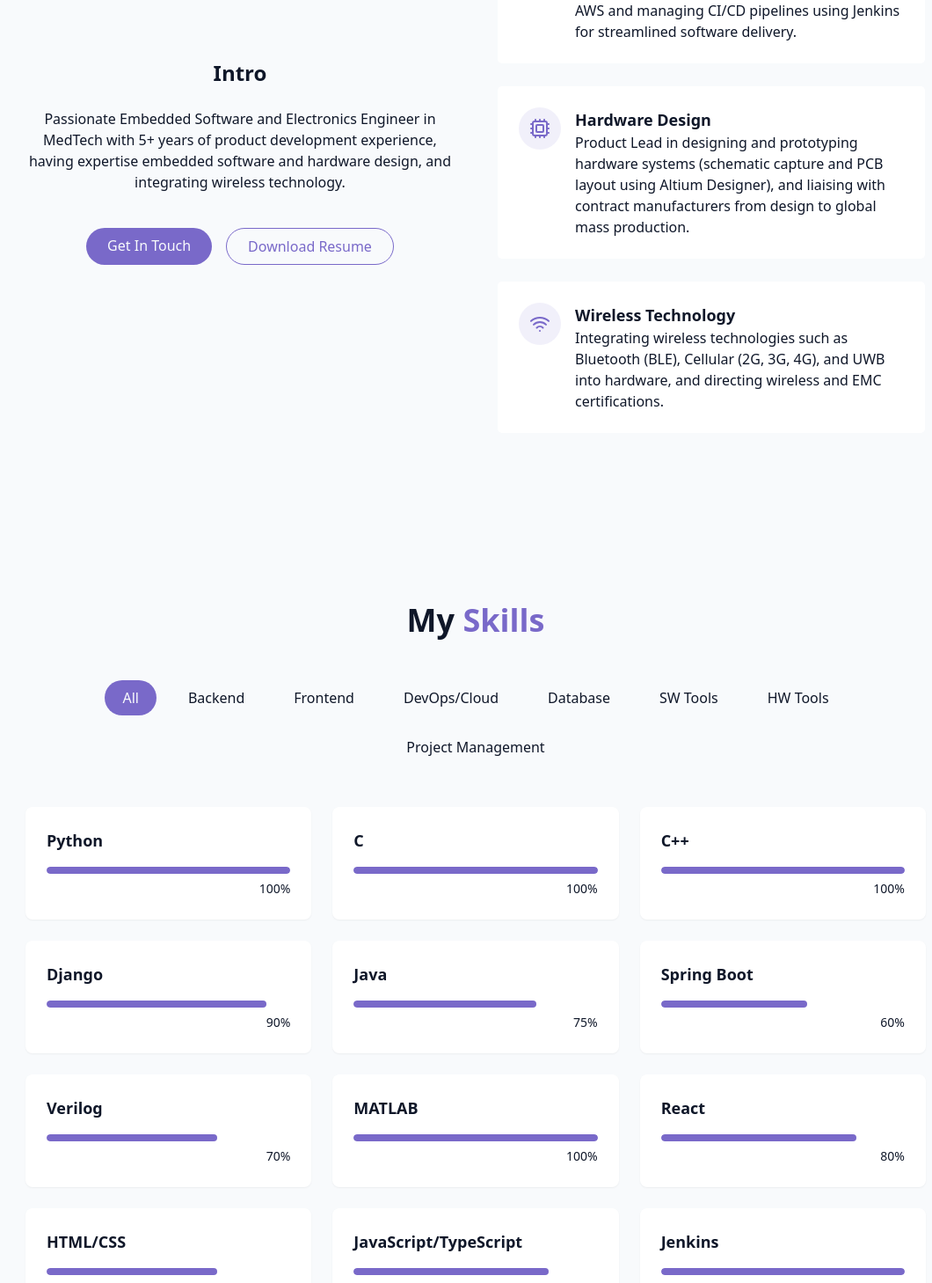
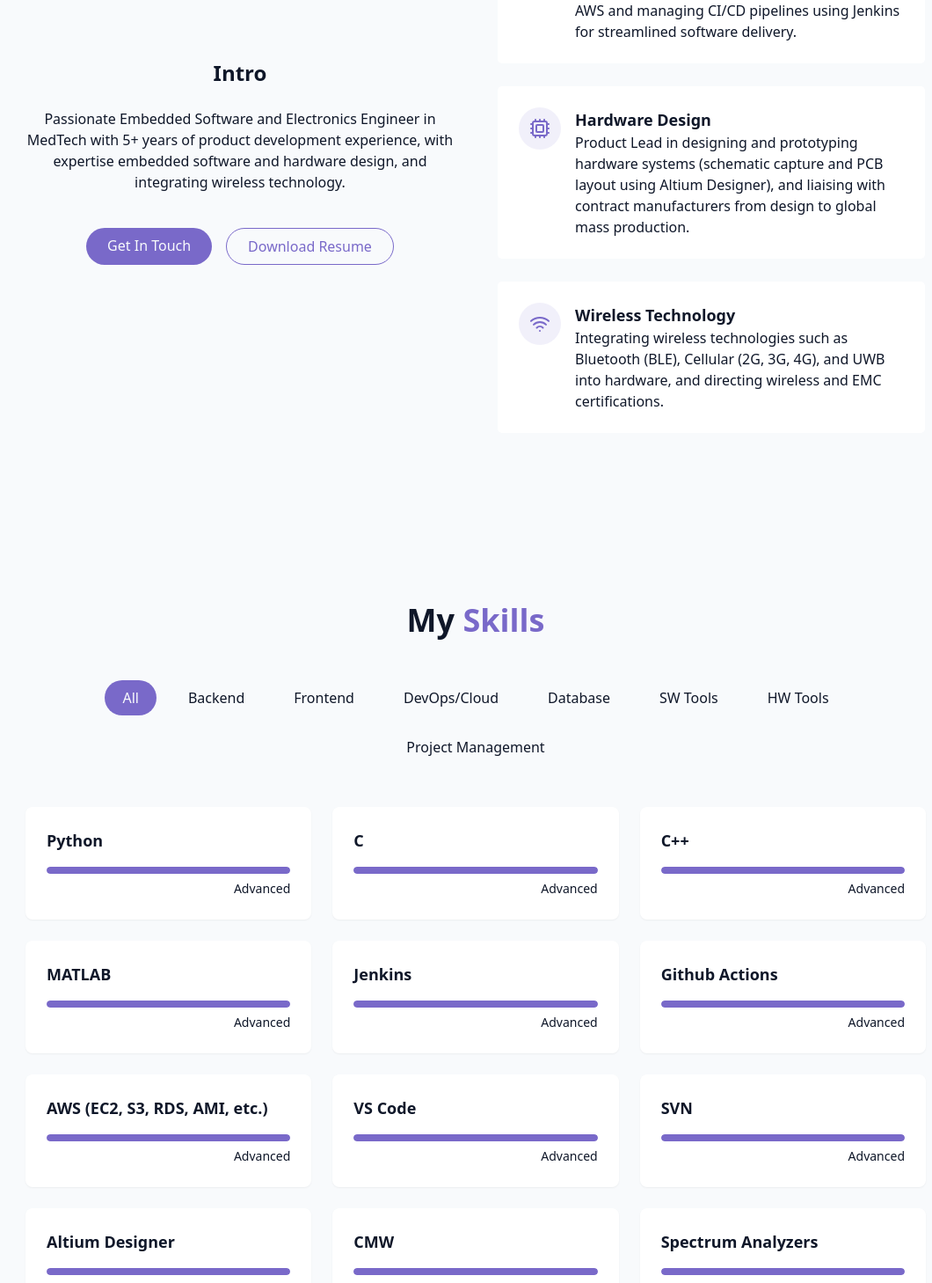
Before and after one commit to jak3ym/officialPortfolio, a React (Vite) app: page / in a window 1280 px wide. Shown: the part 1109-2567 px from the top of the page at 88% size, without its empty margins (99-1159 px from the left). Built offline with nearby package versions, Linux system fonts and the light colour scheme.

Commit message:
main: Improved text and changed leveling.

```diff
--- a/src/components/AboutSection.jsx
+++ b/src/components/AboutSection.jsx
@@ -14,7 +14,7 @@ export const AboutSection = () => {
                     <h3 className="text-2xl font-semibold">Intro</h3>
 
                     <p className="text-muted-foreground">
-                        Passionate Embedded Software and Electronics Engineer in MedTech with 5+ years of product development experience, having expertise embedded software and hardware design, and integrating wireless technology.
+                        Passionate Embedded Software and Electronics Engineer in MedTech with 5+ years of product development experience, with expertise embedded software and hardware design, and integrating wireless technology.
                     </p>
                     <div className="flex flex-col sm:flex-row gap-4 pt-4 justify-center">
                         <a href="#contact" className="cosmic-button">
--- a/src/components/Navbar.jsx
+++ b/src/components/Navbar.jsx
@@ -32,7 +32,7 @@ export const Navbar = () => {
                 href="#hero"
             >
                 <span className="relative z-10">
-                    <span className="text-glow text-foreground"> Jake </span> Portfolio
+                    <span className="text-glow text-foreground"> Jake's </span> Portfolio
                 </span>
             </a>
 
--- a/src/components/SkillsSection.jsx
+++ b/src/components/SkillsSection.jsx
@@ -24,14 +24,14 @@ const skills = [
     {name: "Terraform", level: 60, category: "devops/cloud"},
     // Database & Messaging
     {name: "MongoDB", level: 80, category: "database"},
-    {name: "ActiveMQ", level: 60, category: "database"},
+    {name: "ActiveMQ", level: 50, category: "database"},
     {name: "Snowflake", level: 75, category: "database"},
     // Development Tools
     {name: "Postman", level: 75, category: "sw tools"},
     {name: "VS Code", level: 100, category: "sw tools"},
     {name: "Wireshark", level: 80, category: "sw tools"},
     {name: "SVN", level: 100, category: "sw tools"},
-    {name: "Selenium", level: 60, category: "sw tools"},
+    {name: "Selenium", level: 50, category: "sw tools"},
     // HW Tools
     {name: "Altium Designer", level: 100, category: "hw tools"},
     {name: "CMW", level: 100, category: "hw tools"},
@@ -42,7 +42,7 @@ const skills = [
     {name: "Network Analyzers", level: 75, category: "hw tools"},
     {name: "CST Studio", level: 75, category: "hw tools"},
     {name: "SolidWorks", level: 65, category: "hw tools"},
-    {name: "Simulink", level: 60, category: "hw tools"},
+    {name: "Simulink", level: 50, category: "hw tools"},
     {name: "LTSpice", level: 100, category: "hw tools"},
     // Project Management
     {name: "Jira", level: 100, category: "project management"},
@@ -65,8 +65,21 @@ export const SkillsSection = () => {
         return categoryMap[category] || category.charAt(0).toUpperCase() + category.slice(1);
     };
 
+    const getSkillLevel = (level) => {
+        return "Advanced";
+        // if (level >= 80) return "Advanced";
+        // else if (level >= 66) return "Intermediate-Advanced";
+        // else if (level >= 33) return "Intermediate";
+        // else return "Beginner";
+    };
+
     const filteredSkills = skills.filter((skill) => activeCategory === "all" || skill.category === activeCategory
 );
+
+    // Sort skills by level (highest to lowest) when viewing "all" category
+    const sortedSkills = activeCategory === "all"
+        ? [...filteredSkills].sort((a, b) => b.level - a.level)
+        : filteredSkills;
     return (
         <section id="skills" className="py-24 px-4 relative bg-secondary/30">
             <div className="container mx-auto max-w-5xl">
@@ -89,7 +102,7 @@ export const SkillsSection = () => {
                     ))}
                 </div>
                 <div className="grid grid-cols-1 sm:grid-cols-2 lg:grid-cols-3 gap-6">
-                    {filteredSkills.map((skill, key) => (
+                    {sortedSkills.map((skill, key) => (
                         <div
                             key={key}
                             className="bg-card p-6 rounded-lg shadow-xs card-hover"
@@ -105,7 +118,7 @@ export const SkillsSection = () => {
                                 </div>
                                 <div className="text-right mt-1">
                                     <span className="text-sm text-muted-foreground">
-                                        {skill.level}%
+                                        {getSkillLevel(skill.level)}
                                     </span>
                                 </div>
                         </div>
```
